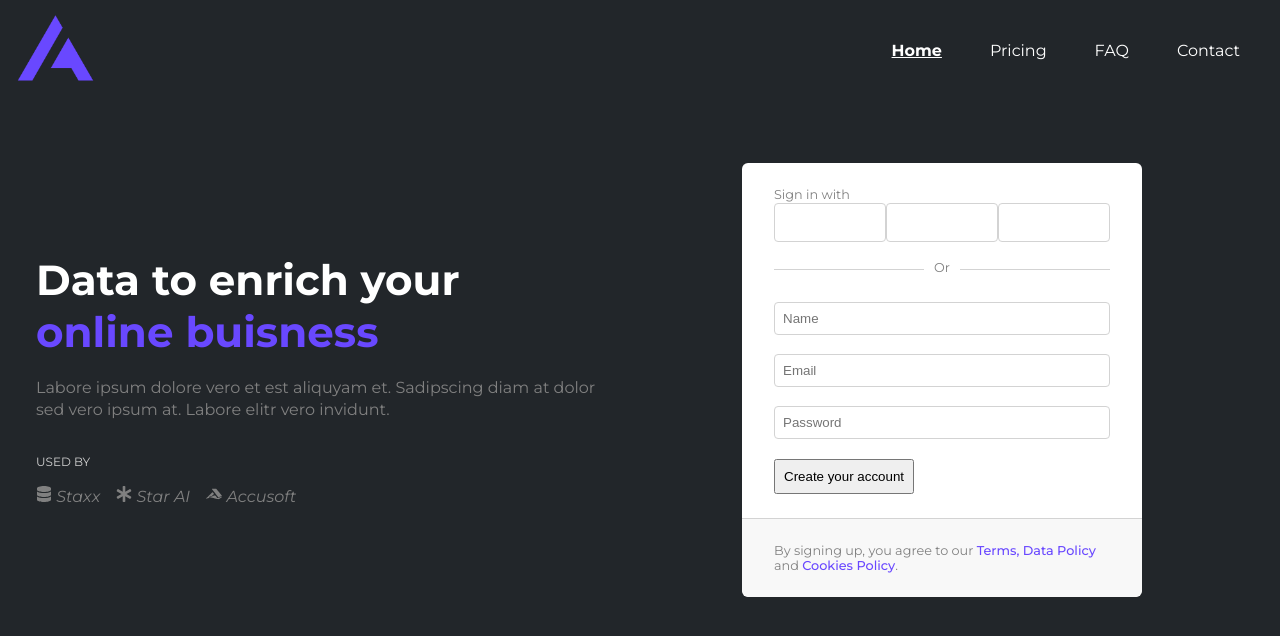
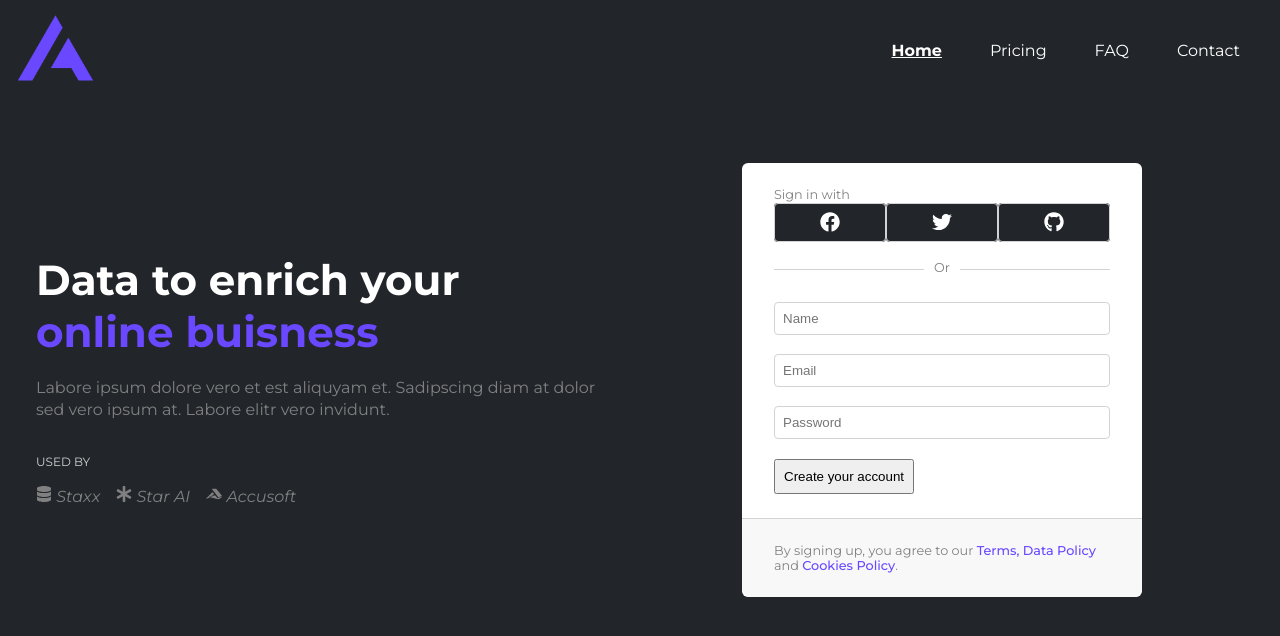
Before and after one commit to Youngpwd/react_router_v6_tutorial, a React (Create React App) app: page / in a window 1280 px wide. Shown: the top 636 px of the page. Built offline with nearby package versions, Linux system fonts and the light colour scheme.

Commit message:
changed background color of socials

```diff
--- a/src/components/Hero/Hero.css
+++ b/src/components/Hero/Hero.css
@@ -87,10 +87,16 @@
 }
 
 .hero .social-login i {
-  background-color: #fff;
+  background-color: var(--darkgrey);
   padding: 16px 45px 6px 45px;
   border: 1px solid var(--lightgrey);
   border-radius: 4px;
+  cursor: pointer;
+}
+
+.hero .social-login i:hover{
+  background-color: var(--grey);
+  border: 1px solid black;
 }
 
 .col-2 .divider p {
```
